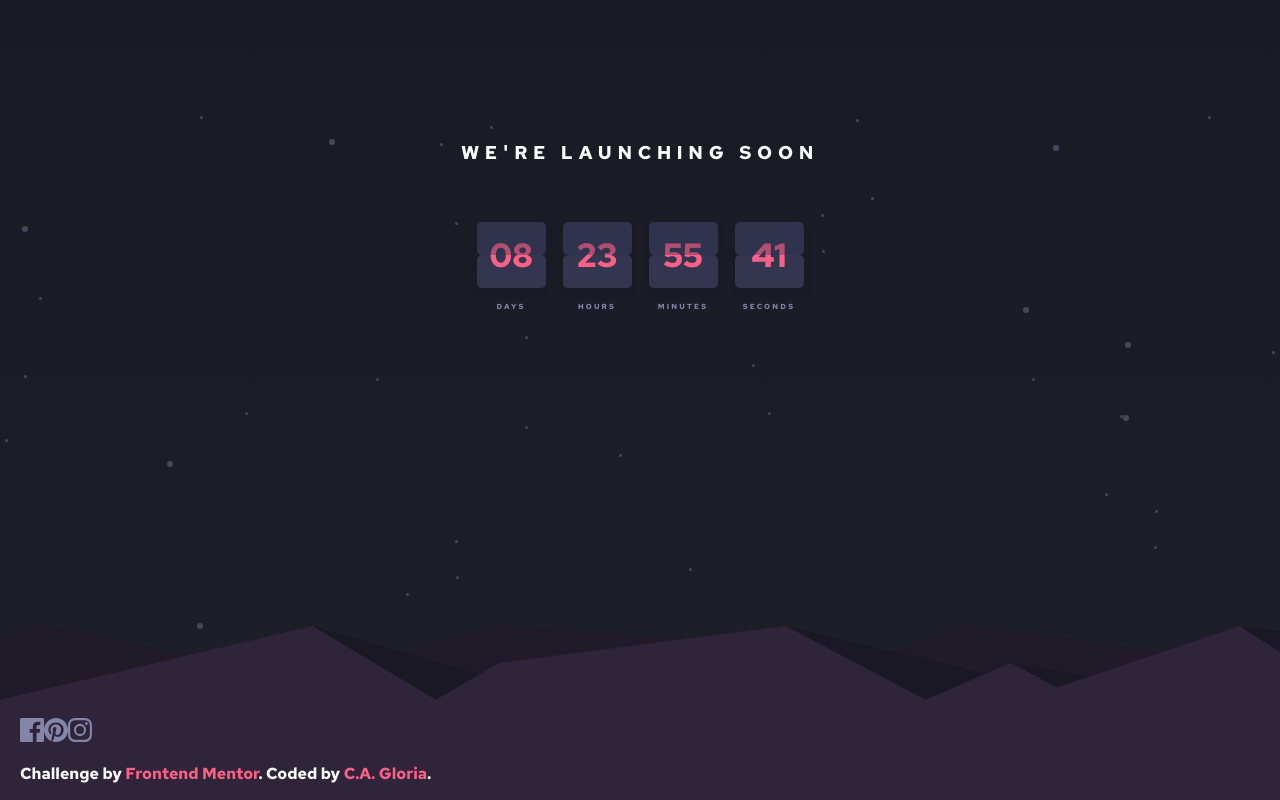
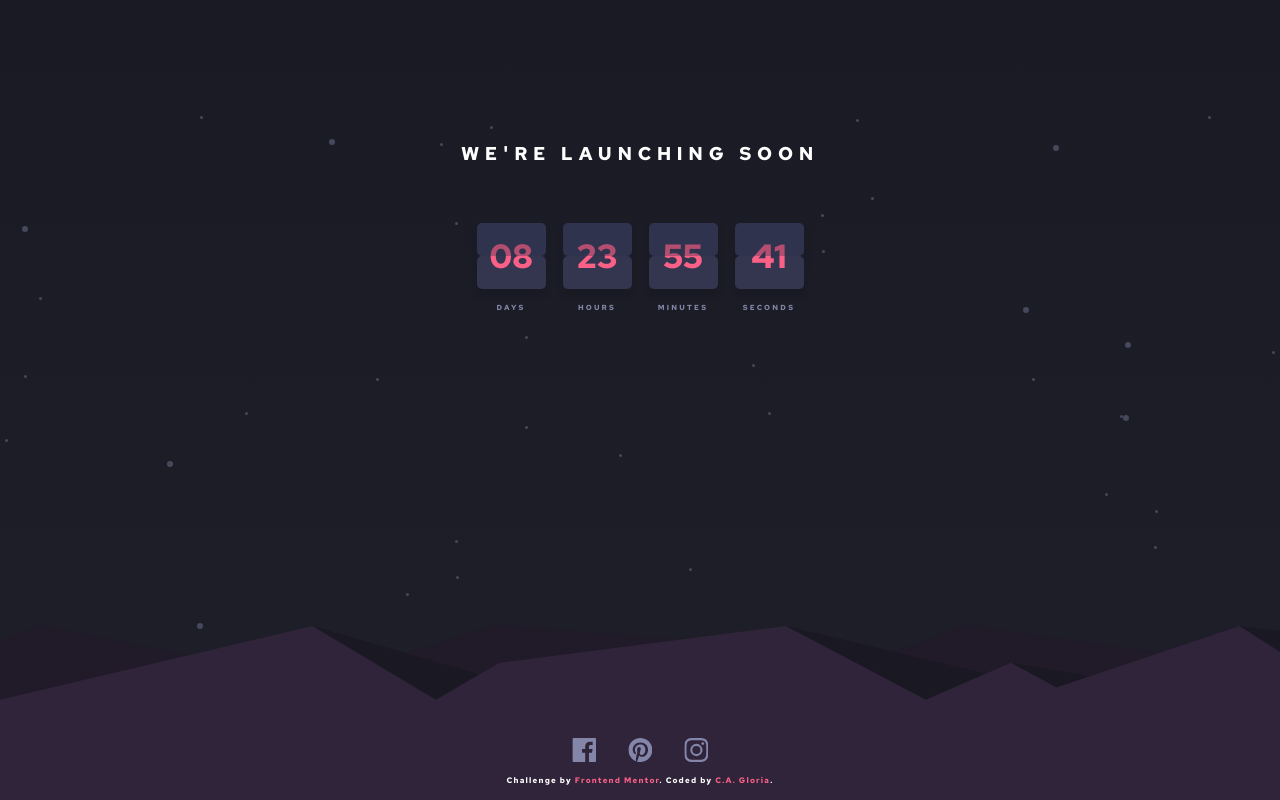
Before and after one commit to cagloria/launch-countdown-timer, a React (Create React App) app: page / in a window 1280 px wide. Built offline with nearby package versions, Linux system fonts and the light colour scheme.

Commit message:
Stylized footer

```diff
--- a/src/components/App.js
+++ b/src/components/App.js
@@ -2,9 +2,7 @@ import React, { useState, useEffect } from "react";
 import styled from "styled-components";
 import { GlobalStyles } from "./Themes";
 import Count from "./Count";
-import facebook from "../assets/icon-facebook.svg";
-import pinterest from "../assets/icon-pinterest.svg";
-import instagram from "../assets/icon-instagram.svg";
+import Footer from "./Footer";
 
 const CountdownContainer = styled.div`
     display: flex;
@@ -14,11 +12,6 @@ const CountdownContainer = styled.div`
 
 const Heading = styled.h1`
     margin-bottom: 57px;
-`;
-
-const Footer = styled.footer`
-    position: absolute;
-    bottom: 0;
 `;
 
 export default function App() {
@@ -48,29 +41,7 @@ export default function App() {
                     <Count value="41" label="Seconds" />
                 </CountdownContainer>
             </main>
-            <Footer>
-                <a href="https://www.facebook.com/">
-                    <img src={facebook} alt="Facebook" />
-                </a>
-                <a href="https://www.pinterest.com/">
-                    <img src={pinterest} alt="Pinterest" />
-                </a>
-                <a href="https://www.instagram.com/">
-                    <img src={instagram} alt="Instagram" />
-                </a>
-                <p>
-                    Challenge by{" "}
-                    <a
-                        href="https://www.frontendmentor.io?ref=challenge"
-                        target="_blank"
-                        rel="noreferrer"
-                    >
-                        Frontend Mentor
-                    </a>
-                    . Coded by{" "}
-                    <a href="https://github.com/cagloria">C.A. Gloria</a>.
-                </p>
-            </Footer>
+            <Footer />
         </>
     );
 }
--- /dev/null
+++ b/src/components/Footer.js
@@ -0,0 +1,53 @@
+import styled, { createGlobalStyle } from "styled-components";
+import facebook from "../assets/icon-facebook.svg";
+import pinterest from "../assets/icon-pinterest.svg";
+import instagram from "../assets/icon-instagram.svg";
+
+const Container = styled.footer`
+    position: absolute;
+    bottom: 7px;
+    transform: translateX(50%);
+    right: 50%;
+`;
+
+const LinksContainer = styled.div`
+    display: flex;
+    column-gap: 32px;
+    justify-content: center;
+`;
+
+const Attribution = styled.p`
+    text-align: center;
+    font-size: 0.5em;
+    letter-spacing: 0.15em;
+`;
+
+export default function Footer() {
+    return (
+        <Container>
+            <LinksContainer>
+                <a href="https://www.facebook.com/">
+                    <img src={facebook} alt="Facebook" />
+                </a>
+                <a href="https://www.pinterest.com/">
+                    <img src={pinterest} alt="Pinterest" />
+                </a>
+                <a href="https://www.instagram.com/">
+                    <img src={instagram} alt="Instagram" />
+                </a>
+            </LinksContainer>
+            <Attribution>
+                Challenge by{" "}
+                <a
+                    href="https://www.frontendmentor.io?ref=challenge"
+                    target="_blank"
+                    rel="noreferrer"
+                >
+                    Frontend Mentor
+                </a>
+                . Coded by <a href="https://github.com/cagloria">C.A. Gloria</a>
+                .
+            </Attribution>
+        </Container>
+    );
+}
--- a/src/components/Themes.js
+++ b/src/components/Themes.js
@@ -22,7 +22,7 @@ export const GlobalStyles = createGlobalStyle`
 
     body {
         margin: 0;
-        padding: 129px 20px 0;
+        padding: 130px 20px 0;
         background-color: ${neutral.black};
         background-image:
             url(${bgHills}),
```
